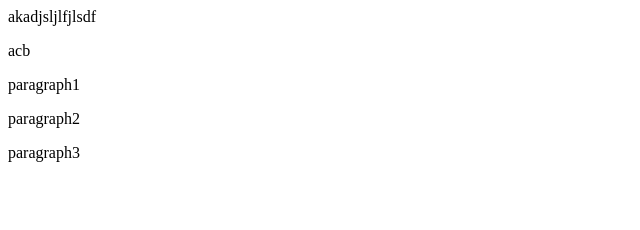
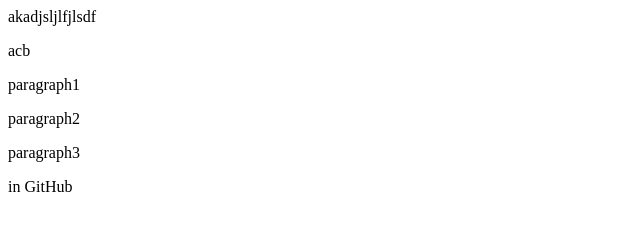
Before and after one commit to Eim07/hotel, a plain HTML site: page index.html in a window 1280 px wide. Shown: the full height of the page, 0-640 px from the left. Drawn offline with Linux system fonts and the light colour scheme.

Commit message:
on github changes

```diff
--- a/index.html
+++ b/index.html
@@ -7,4 +7,6 @@
 <p>paragraph2</p>
 
 <p>paragraph3</p>
+
+<p> in GitHub</p>
 </body>
```
